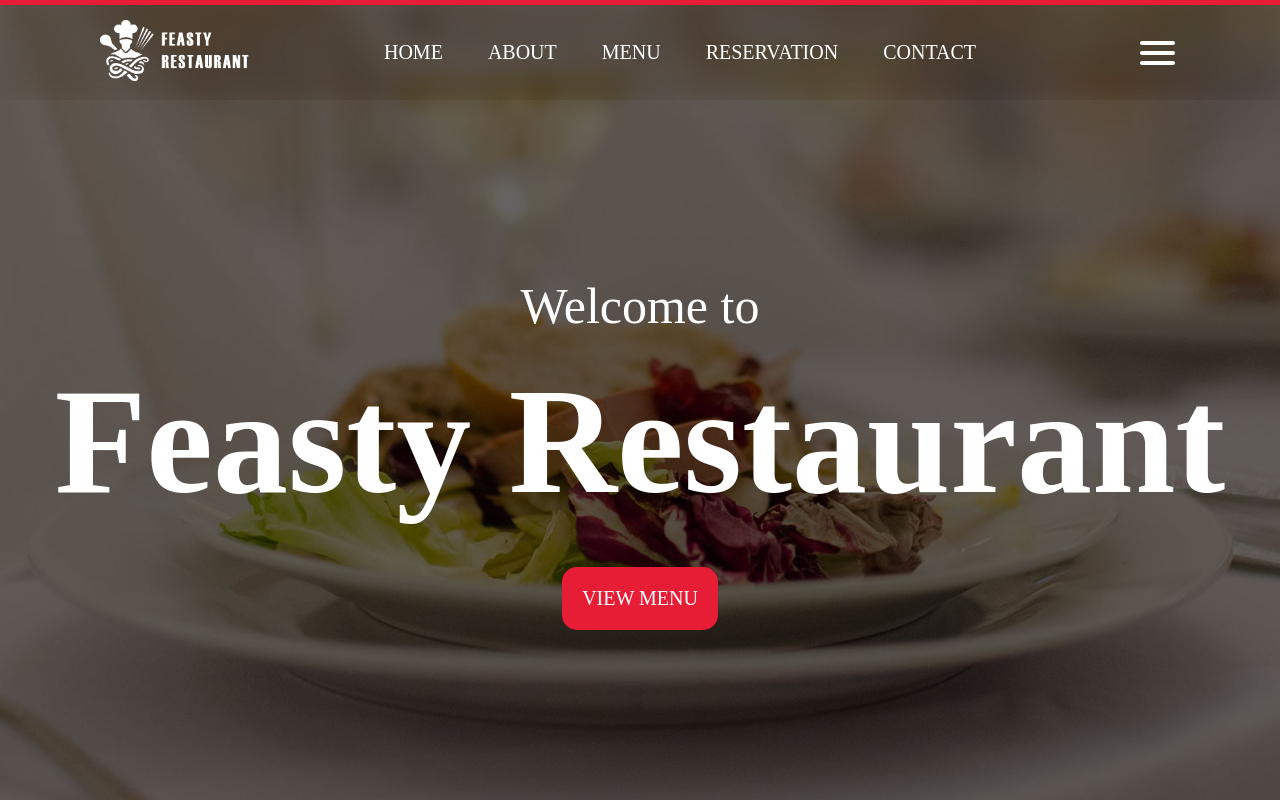
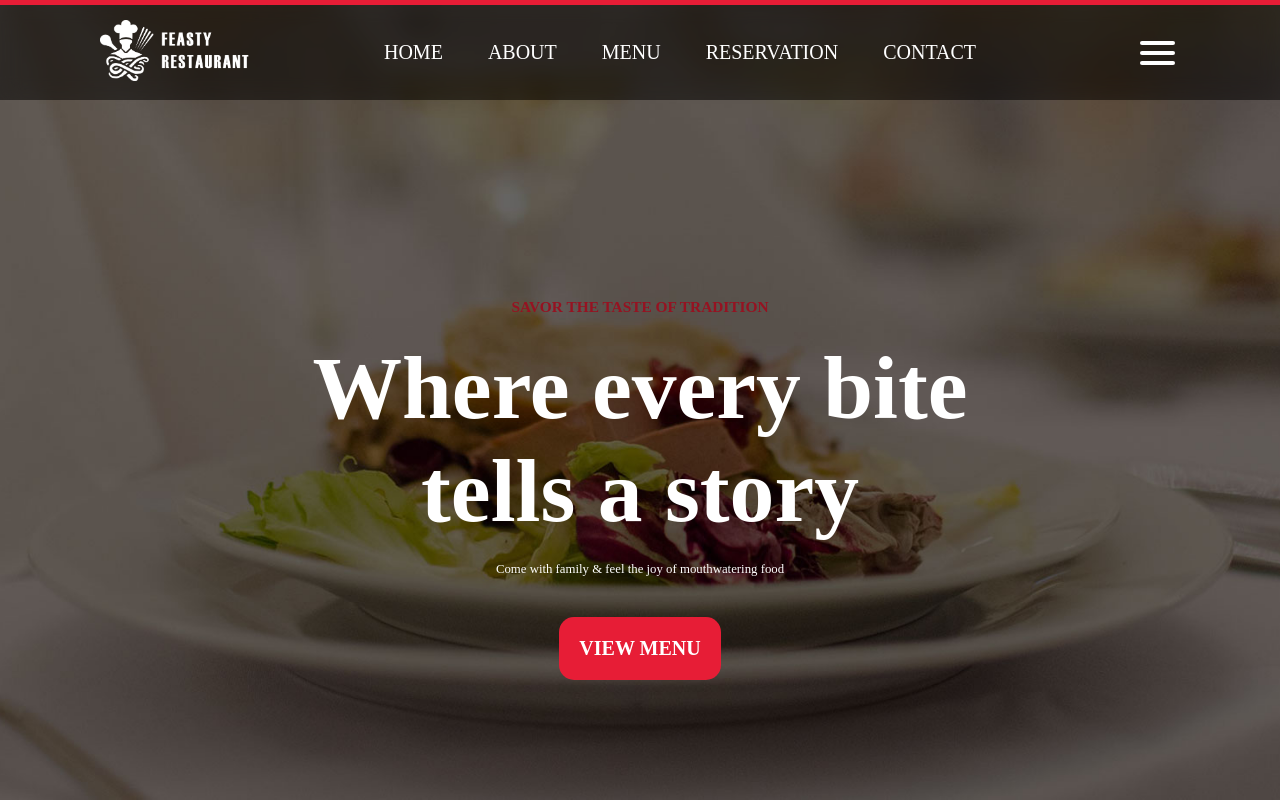
Before and after one commit to abdulswabul26/feasty-restaurant, a plain HTML site: page index.html in a window 1280 px wide. Shown: the top 800 px of the page. Drawn offline with Linux system fonts and the light colour scheme.

Commit message:
modified

```diff
--- a/index.html
+++ b/index.html
@@ -11,7 +11,10 @@
      <link rel="stylesheet" href="styles/variables.css">
      <link rel="stylesheet" href="styles/nav.css ">
      <link rel="stylesheet" href="styles/index.css ">
-     <!-- ---------------------------- Fonts---------------------------- -->
+    <!-- ---------------------------- Fonts---------------------------- -->
+    <!-- ---------------------------- Animations ---------------------------- -->
+     <link rel="stylesheet" href="href="https://cdnjs.cloudflare.com/ajax/libs/animate.css/4.1.1/animate.min.css"">
+
 </head>
 <body>
     <nav>
@@ -38,7 +41,7 @@
 
 
     <div id="slideshow">
-        <div class="slide-1">
+        <!-- <div class="slide-1">
             <img src="images/master-slides-01.jpg">
             <div class="slide-p">
                 <p>Welcome to</p>
@@ -46,7 +49,7 @@
                 <a href="menu.html">View Menu</a>
             </div>
         </div>
-        <!-- <div class="slide-2">
+        <div class="slide-2">
             <img src="images/master-slides-01.jpg">
             <div class="slide-p">
                 <p>EXPERIENCE A FEAST FOR THE SENSES</p>
@@ -55,17 +58,17 @@
                     <p>Come with family & feel the joy of mouthwatering food</p>
                 <a href="menu.html">View Menu</a>
             </div>
-        </div>
+        </div>-->
         <div class="slide-3">
             <img src="images/master-slides-01.jpg">
             <div class="slide-p">
                 <p>SAVOR THE TASTE OF TRADITION</p>
-                <p>Where every bite <br>
+                <p class="animate__animated animate__bounce">Where every bite <br>
                     tells a story</p>
                     <p>Come with family & feel the joy of mouthwatering food</p>
                 <a href="menu.html">View Menu</a>
             </div>
-        </div> -->
+        </div>
 
         <div id="tryouts">
             <div class="tryout-1">
--- a/scripts/navigation.js
+++ b/scripts/navigation.js
@@ -5,13 +5,13 @@ document.addEventListener("DOMContentLoaded", function() {
 
     // Function to handle scroll event
     function handleScroll() {
-      if (window.scrollY > 120) {
+      if (window.scrollY > 600) {
         // If the scroll position is greater than 100, make the navbar transparent
-        navbar.style.backgroundColor = "transparent";
+        navbar.style.background= "linear-gradient(to left, rgba(0, 0, 0, 0.5), rgba(0, 0, 0, .5))";
         navbar.style.backdropFilter = 'blur(10px) contrast(1.2)';
       } else {
         // Otherwise, reset the background color
-        navbar.style.backgroundColor = "transparent";  // You can set this to your default color
+        navbar.style.backgroundColor = "none";  // You can set this to your default color
       }
     }
 
--- a/styles/index.css
+++ b/styles/index.css
@@ -47,7 +47,7 @@ body{
     font-size: 50px;
 }
 .slide-1 .slide-p :nth-child(2){
-    font-size: 150px;
+    font-size:7vw;
     font-weight: 700;
     padding: 20px;
 }
@@ -95,7 +95,7 @@ body{
     font-size: 30px;
 }
 .slide-2 .slide-p :nth-child(2){
-    font-size: 100px;
+    font-size:7vw;
     font-weight: 700;
     padding: 20px;
 }
@@ -142,26 +142,59 @@ body{
 }
 
 .slide-3 .slide-p :nth-child(1){
-    font-size: 30px;
+    font-size: 1.2vw;
+    color: var(--colorrd);
+    font-weight: 700;
+    display: inline-block;
+    animation: flipInX 1s ease-out;
+    transform-origin: center;
 }
+@keyframes flipInX {
+    from {
+      transform: rotateX(-90deg); /* Start flipped back */
+      opacity: 0;
+    }
+    to {
+      transform: rotateX(0deg); /* End fully visible */
+      opacity: 1;
+    }
+  }
+
 .slide-3 .slide-p :nth-child(2){
-    font-size: 100px;
+    font-size:7vw;
     font-weight: 700;
     padding: 20px;
+    pointer-events: none;
+
+    animation: fadeInEntranceup 1.5s ease-out;
 }
 
+@keyframes fadeInEntranceup {
+    0% { opacity: 0; transform: translateY(-30px); }
+    100% { opacity: 1; transform: translateY(0); }
+  }
 .slide-3 .slide-p :nth-child(3){
-    font-size: 30px;
+    font-size: 1vw;
+    animation: fadeInEntrance 1.5s ease-out;
+
 }
-
+@keyframes fadeInEntrance {
+    0% { opacity: 0; transform: translateY(30px); }
+    100% { opacity: 1; transform: translateY(0); }
+  }
 .slide-3 .slide-p :nth-child(4){
     color: var(--colorw);
     padding: 20px;
-    margin: 20px;
+    margin: 40px 20px 20px 20px;
     background-color: var(--colorr);
     border-radius: 15px;
     font-size: 20px;
     text-transform: uppercase;
+    font-weight: 600;
+}
+.slide-3 .slide-p :nth-child(4):hover{
+    transform: scale(1.1);
+    background-color: var(--colorrd);
 }
 
 
--- a/styles/nav.css
+++ b/styles/nav.css
@@ -11,6 +11,7 @@ nav{
     position: fixed;
     top: 0;
     z-index: 1000;
+
 
 }
 
--- a/styles/resets.css
+++ b/styles/resets.css
@@ -6,6 +6,8 @@
     font-family: montserrat;
 }
 
+/* imports */
+@import 'animate.css';
 a{
     text-decoration: none;
 }
--- a/styles/variables.css
+++ b/styles/variables.css
@@ -3,6 +3,7 @@
     --colorb : #000000;
     --colorw : #ffffff;
     --colorr : #E71D36;
+    --colorrd : #961221;
     --colorgr : rgba(245, 242, 242, 0.884);
     --color5 : rgb(128, 128, 128);
     /* Fonts */
```
